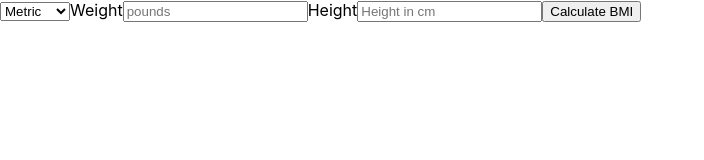
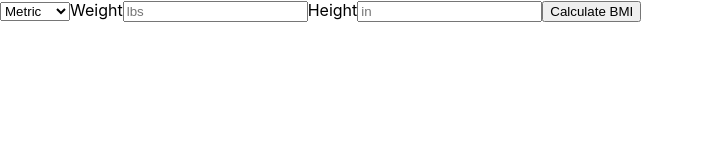
Before and after one commit to pgaunitz/react-loves-rails-bmi, a React (Create React App) app: page / in a window 1280 px wide. Shown: the top 160 px of the page, without its empty margins (0-704 px from the left). Built offline with nearby package versions, Linux system fonts and the light colour scheme.

Commit message:
added if statement for input fields with weight and height, invoked variables, and added them to placeholder value

```diff
--- a/src/components/Form.jsx
+++ b/src/components/Form.jsx
@@ -3,12 +3,14 @@ import React from "react";
 
 const Form = props => {
   let dispWeight
+  let dispHeight
     if (props.countingSystem == 'metric') {
       dispWeight = 'kg'
+      dispHeight = 'cm'
     } else {
-      dispWeight = 'pounds'
+      dispWeight = 'lbs'
+      dispHeight = 'in'
     }
-
 
   return (
     <form onSubmit={props.onSubmitHandler}>
@@ -35,7 +37,7 @@ const Form = props => {
       <input
         type="number"
         required
-        placeholder="Height in cm"
+        placeholder={dispHeight}
         value={props.height}
         name="height"
         id="height"
```
